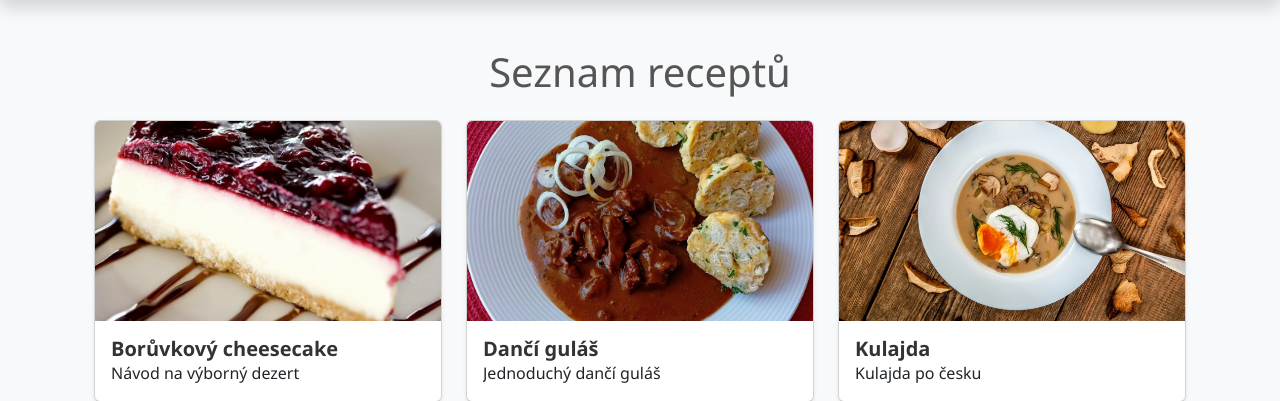
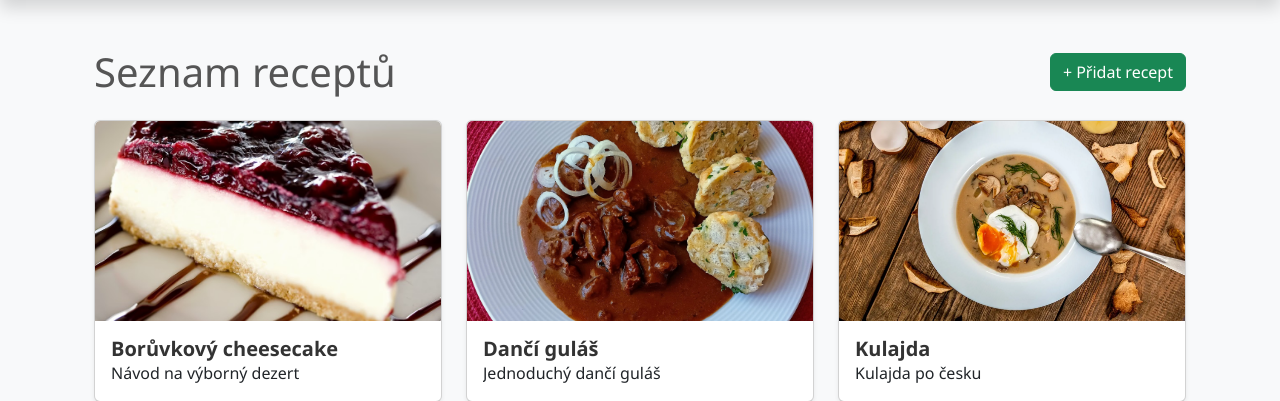
Before and after one commit to alesvcelka1/receptar_django, a Django app: page /recepty/ in a window 1280 px wide. Shown: the part 151-552 px from the top of the page. Run offline with Django 5.2, Linux system fonts and the light colour scheme; data comes from the database, SQL or seed files in the repository; both versions use the stored data as it was after the commit.

Commit message:
create_update_delete

```diff
--- a/django_recepty/urls.py
+++ b/django_recepty/urls.py
@@ -12,6 +12,10 @@ urlpatterns = [
     path('recepty/<int:pk>/', views.recept_detail, name='recept_detail'),
     path('kategorie/<int:pk>/', views.kategorie_detail, name='kategorie_detail'),
     path('kuchari/<int:pk>/', views.kuchar_detail, name='kuchar_detail'),
+    path('recepty/pridat/', views.recept_create, name='recept_create'),
+    path('recepty/<int:pk>/upravit/', views.recept_update, name='recept_update'),
+    path('recepty/<int:pk>/smazat/', views.recept_delete, name='recept_delete'),
+
 ]
 if settings.DEBUG:
     urlpatterns += static(settings.MEDIA_URL, document_root=settings.MEDIA_ROOT)
--- a/library/templates/library/recept_detail.html
+++ b/library/templates/library/recept_detail.html
@@ -35,7 +35,11 @@
             <h5>Postup</h5>
             <p>{{ recept.postup|linebreaks }}</p>
 
-            <!-- Navigace mezi recepty -->
+            <div class="mt-4 d-flex gap-3">
+                <a href="{% url 'recept_update' recept.pk %}" class="btn btn-warning">Upravit</a>
+                <a href="{% url 'recept_delete' recept.pk %}" class="btn btn-danger">Smazat</a>
+            </div>
+
             <div class="d-flex justify-content-between flex-wrap gap-2 mt-5">
                 {% if predchozi %}
                 <a href="{% url 'recept_detail' predchozi.pk %}?kategorie={{ request.GET.kategorie }}"
--- a/library/templates/library/recepty_list.html
+++ b/library/templates/library/recepty_list.html
@@ -5,11 +5,14 @@
 
 {% block content %}
 <div class="container mt-5">
-    <h1 class="text-center mb-4" style="color: #555555;">Seznam receptů</h1>
+    <div class="d-flex justify-content-between align-items-center mb-4">
+        <h1 class="mb-0" style="color: #555555;">Seznam receptů</h1>
+        <a href="{% url 'recept_create' %}" class="btn btn-success">+ Přidat recept</a>
+    </div>
+
     <div class="row gy-4">
         {% for recept in recepty %}
         <div class="col-md-6 col-lg-4">
-            <!-- Celá karta je odkaz -->
             <a href="{% url 'recept_detail' recept.pk %}" class="text-decoration-none text-dark">
                 <div class="card h-100 shadow-sm">
                     {% if recept.obrazek %}
--- a/library/views.py
+++ b/library/views.py
@@ -1,7 +1,8 @@
-from django.shortcuts import render, get_object_or_404
+from django.shortcuts import render, get_object_or_404, redirect
 from .models import Recept, Kuchar, Kategorie
 
 
+from .forms import ReceptForm
 def index(request):
     recepty = Recept.objects.all()
     return render(request, 'index.html', {'recepty': recepty})
@@ -71,3 +72,30 @@ def kuchar_detail(request, pk):
         'kuchar': kuchar,
         'recepty': recepty
     })
+def recept_create(request):
+    if request.method == 'POST':
+        form = ReceptForm(request.POST, request.FILES)
+        if form.is_valid():
+            form.save()
+            return redirect('recepty_list')
+    else:
+        form = ReceptForm()
+    return render(request, 'library/recept_form.html', {'form': form, 'title': 'Přidat recept'})
+
+def recept_update(request, pk):
+    recept = get_object_or_404(Recept, pk=pk)
+    if request.method == 'POST':
+        form = ReceptForm(request.POST, request.FILES, instance=recept)
+        if form.is_valid():
+            form.save()
+            return redirect('recept_detail', pk=recept.pk)
+    else:
+        form = ReceptForm(instance=recept)
+    return render(request, 'library/recept_form.html', {'form': form, 'title': 'Upravit recept'})
+
+def recept_delete(request, pk):
+    recept = get_object_or_404(Recept, pk=pk)
+    if request.method == 'POST':
+        recept.delete()
+        return redirect('recepty_list')
+    return render(request, 'library/recept_confirm_delete.html', {'recept': recept})
```
Also changed, not shown: library/forms.py (added, +25 -0 lines), library/templates/library/recept_confirm_delete.html (added, +11 -0 lines), library/templates/library/recept_form.html (added, +12 -0 lines), requirements.txt (+5 -5 lines), db.sqlite3, media/recepty/svickova_fHwJLHL.jpg (added).
